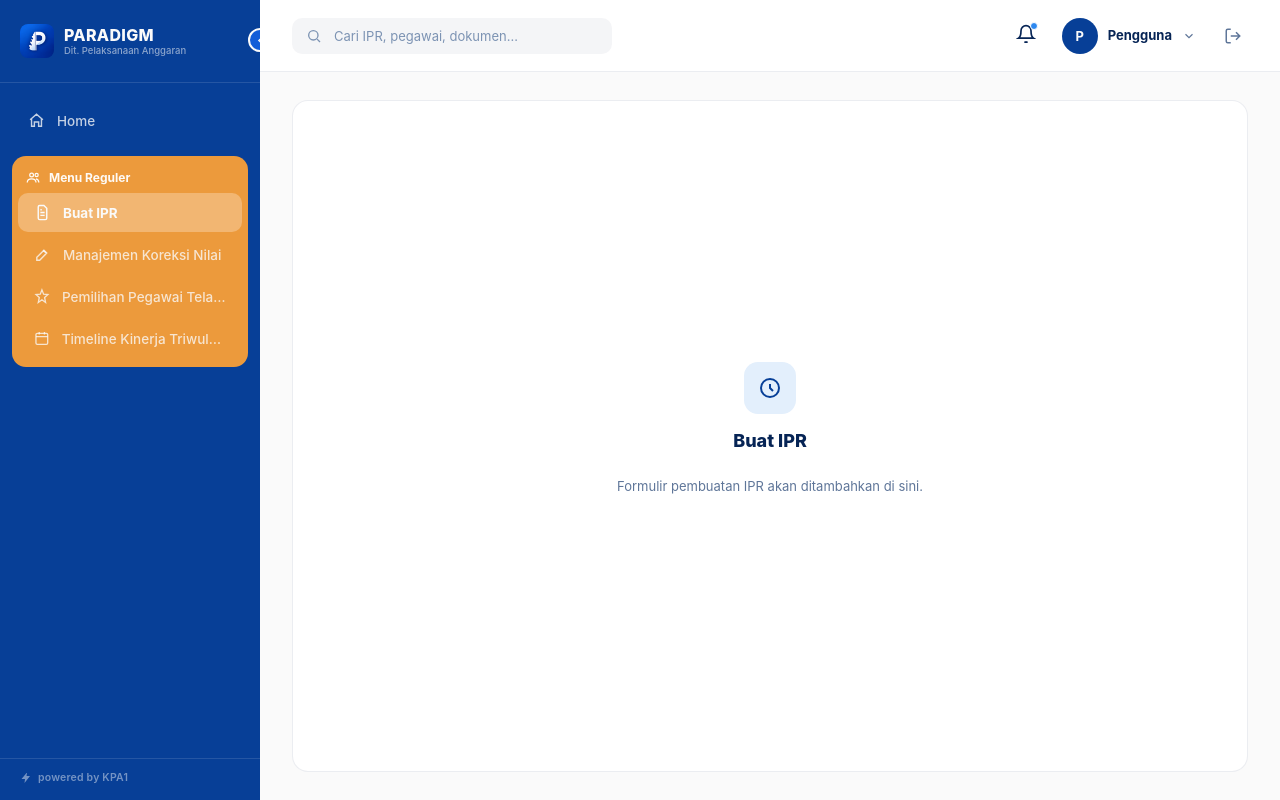
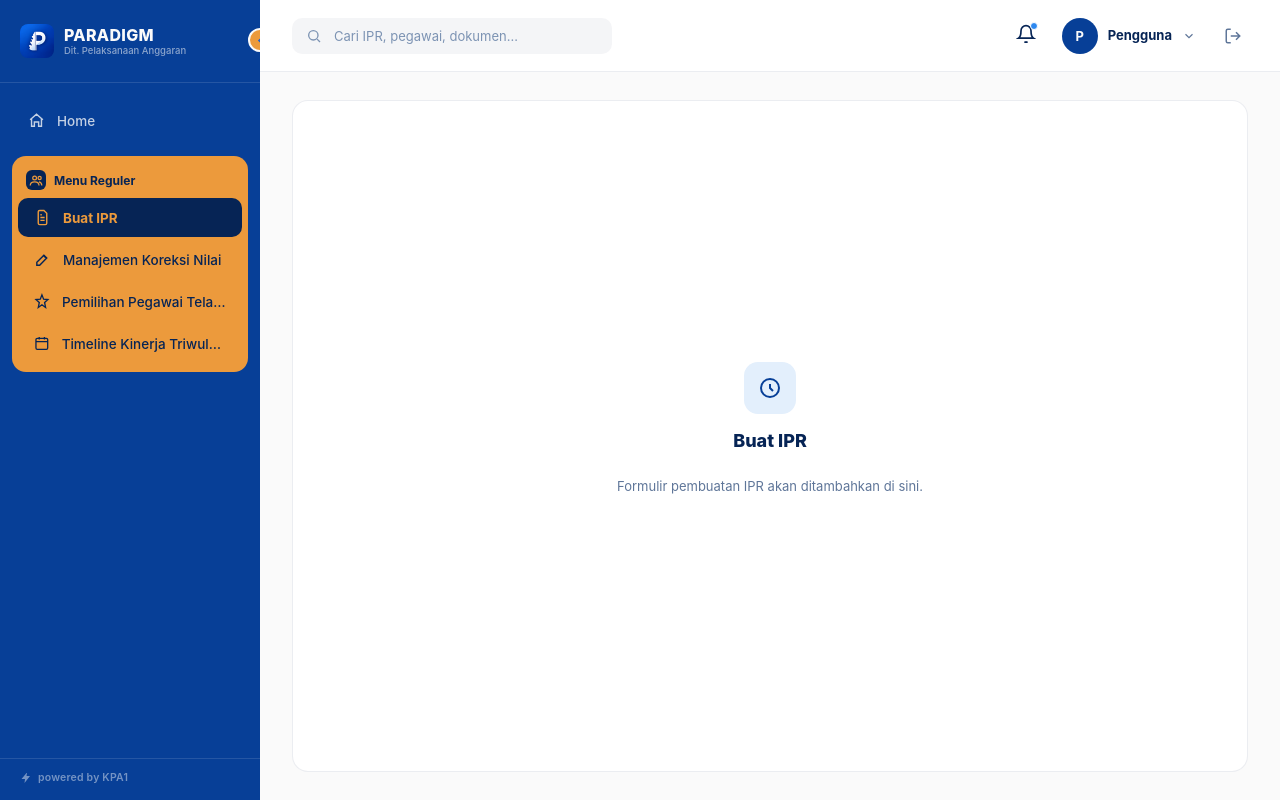
Before and after one commit to anagram-project/paradigm, a Next.js app: page /dashboard/buat-ipr in a window 1280 px wide. Built offline with nearby package versions, Linux system fonts and the light colour scheme; no server answers.

Commit message:
Perbaiki tombol toggle sidebar & batasi warna kuning hanya di header grup menu

```diff
--- a/app/dashboard/DashboardShell.js
+++ b/app/dashboard/DashboardShell.js
@@ -230,7 +230,7 @@ export default function DashboardShell({ user, children }) {
             >
               {!collapsed && (
                 <div className={styles.navGroupHeader}>
-                  {group.icon}
+                  <span className={styles.navGroupIcon}>{group.icon}</span>
                   <span>{group.label}</span>
                 </div>
               )}
--- a/app/dashboard/layout.module.css
+++ b/app/dashboard/layout.module.css
@@ -26,8 +26,8 @@
   width: 24px;
   height: 24px;
   border-radius: 50%;
-  background: var(--azure);
-  color: var(--white);
+  background: var(--amber);
+  color: var(--azure);
   border: 2px solid var(--white);
   display: flex;
   align-items: center;
@@ -38,7 +38,7 @@
 }
 
 .collapseToggle:hover {
-  background: var(--cobalt);
+  background: var(--amber-dark);
 }
 
 .collapseToggle svg {
@@ -141,14 +141,27 @@
   align-items: center;
   gap: 8px;
   padding: 8px 14px 6px;
-  color: rgba(255, 255, 255, 0.95);
+  color: var(--navy);
   font-size: 12px;
   font-weight: 700;
   white-space: nowrap;
 }
 
+.navGroupIcon {
+  width: 20px;
+  height: 20px;
+  border-radius: 6px;
+  background: var(--navy);
+  color: var(--amber);
+  display: flex;
+  align-items: center;
+  justify-content: center;
+  flex-shrink: 0;
+}
+
 .navGroupBox .navItem {
   margin: 1px 6px;
+  color: var(--navy);
 }
 
 .navItem {
@@ -192,13 +205,13 @@
    background amber. Selector digabung (.navItem.navItemBoxed) supaya
    urutan di file tidak memengaruhi mana yang menang. */
 .navItem.navItemBoxed:hover {
-  background: rgba(255, 255, 255, 0.16);
-  color: var(--white);
+  background: rgba(6, 36, 85, 0.08);
+  color: var(--navy);
 }
 
 .navItem.navItemBoxedActive {
-  background: rgba(255, 255, 255, 0.28);
-  color: var(--white);
+  background: var(--navy);
+  color: var(--amber);
   font-weight: 700;
 }
 
```
